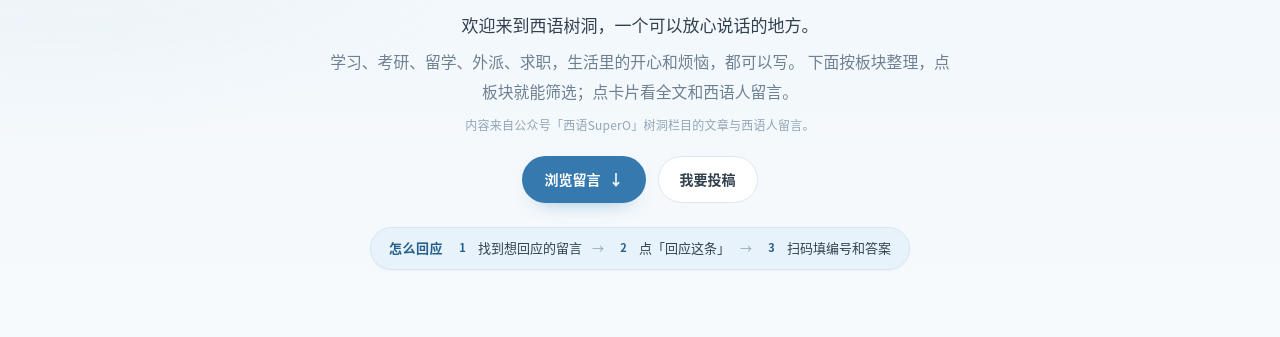
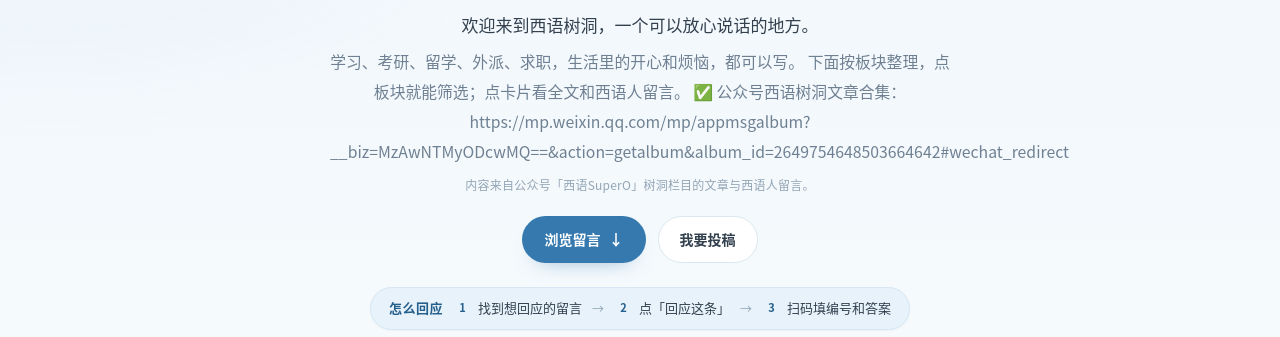
Before and after one commit to xiyusupero/shudong, a plain HTML site: page index.html in a window 1280 px wide. Shown: the part 298-635 px from the top of the page. Drawn offline with Linux system fonts and the light colour scheme.

Commit message:
Add WeChat article collection link to index.html
Added a link to the WeChat public account article collection.

```diff
--- a/index.html
+++ b/index.html
@@ -46,6 +46,7 @@
     <p class="lede">
       学习、考研、留学、外派、求职，生活里的开心和烦恼，都可以写。
       下面按板块整理，点板块就能筛选；点卡片看全文和西语人留言。
+      ✅ 公众号西语树洞文章合集：https://mp.weixin.qq.com/mp/appmsgalbum?__biz=MzAwNTMyODcwMQ==&action=getalbum&album_id=2649754648503664642#wechat_redirect
     </p>
     <p class="source-line">内容来自公众号「西语SuperO」树洞栏目的文章与西语人留言。</p>
     <div class="hero-actions">
```
